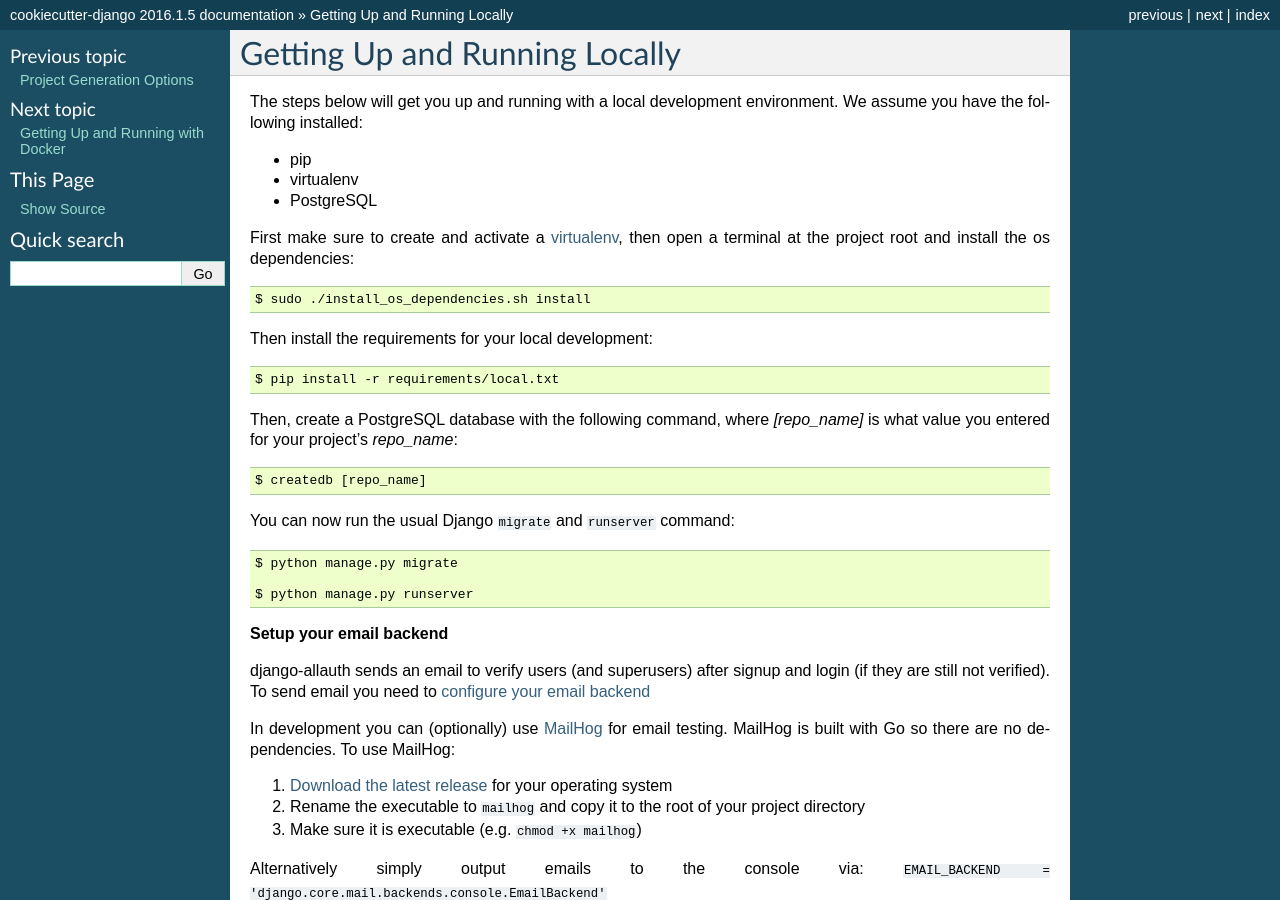
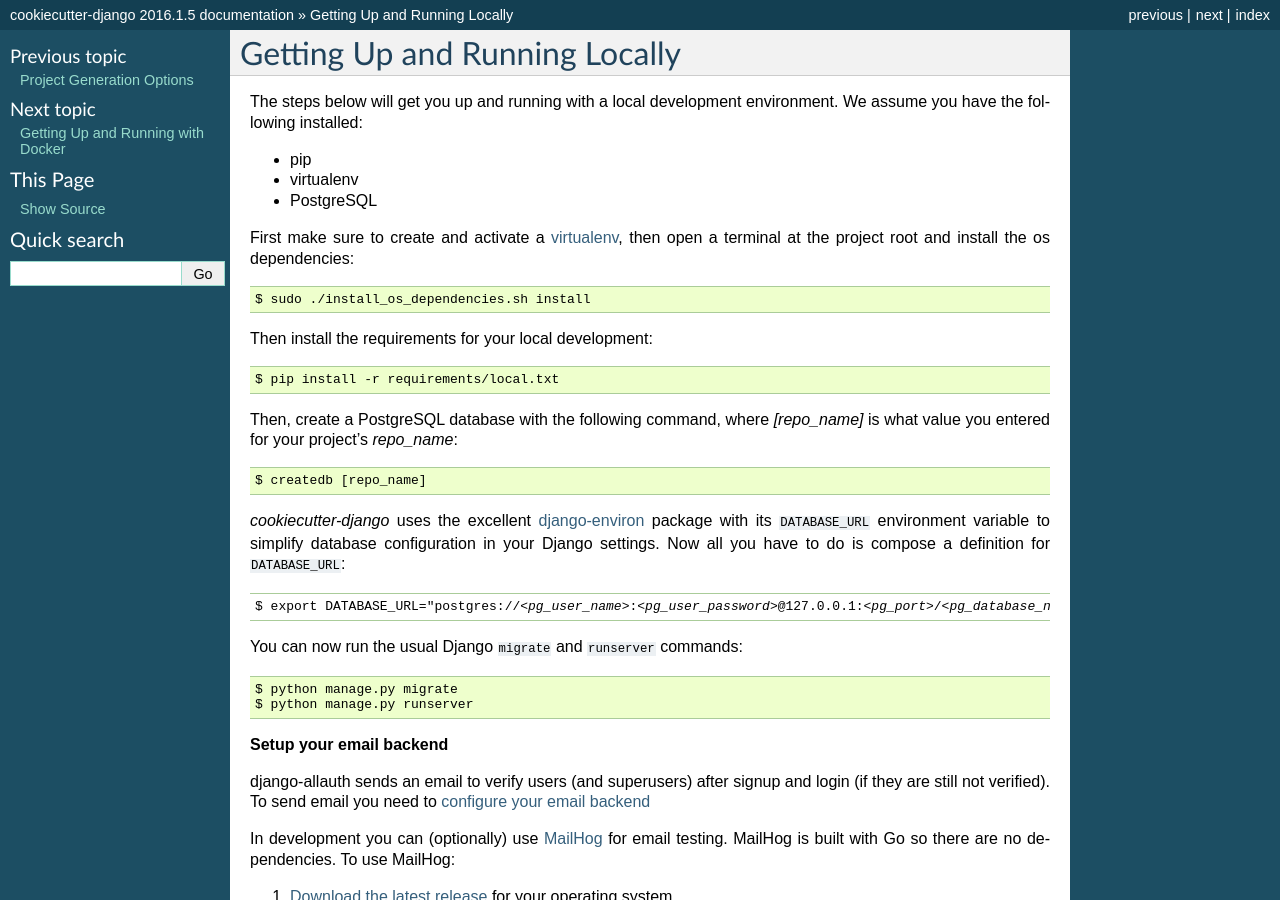
Before and after one commit to cookiecutter/cookiecutter-django, a Sphinx documentation site: the page built from docs/developing-locally.rst, in a window 1280 px wide and 900 px high. Built offline with Sphinx 7.4.7, drawn with Linux system fonts in a browser that asks for light colours.

Commit message:
Added an explanation of how to define the DATABASE_URL environment variable.

```diff
--- a/docs/developing-locally.rst
+++ b/docs/developing-locally.rst
@@ -23,10 +23,17 @@
 
     $ createdb [repo_name]
 
-You can now run the usual Django ``migrate`` and ``runserver`` command::
+`cookiecutter-django` uses the excellent `django-environ`_ package with its ``DATABASE_URL`` environment variable to simplify database configuration in your Django settings. Now all you have to do is compose a definition for ``DATABASE_URL``:
+
+.. parsed-literal::
+
+    $ export DATABASE_URL="postgres://*<pg_user_name>*:*<pg_user_password>*\ @127.0.0.1:\ *<pg_port>*/*<pg_database_name>*"
+
+.. _django-environ: http://django-environ.readthedocs.org
+
+You can now run the usual Django ``migrate`` and ``runserver`` commands::
 
     $ python manage.py migrate
-
     $ python manage.py runserver
 
 **Setup your email backend**
```
